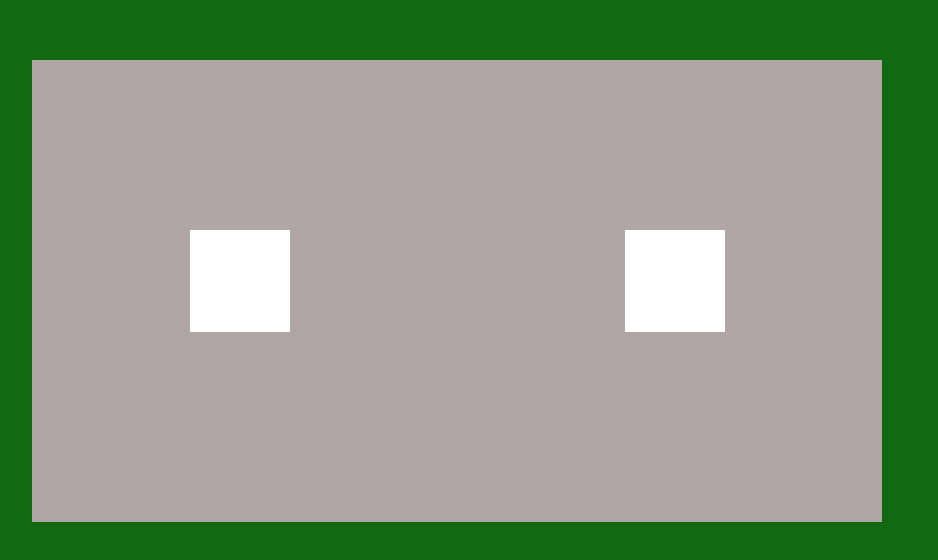
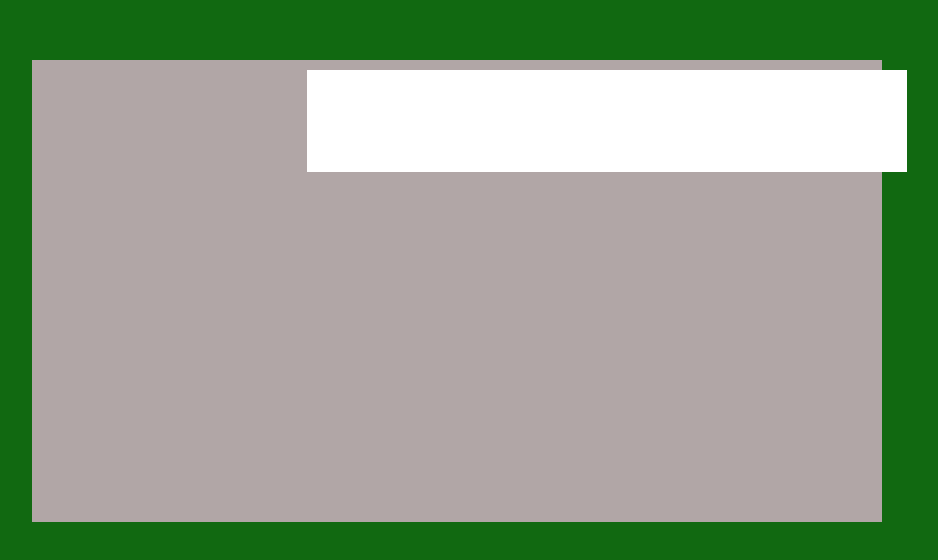
Before and after one commit to FelipeAntunesCampos/Fleur, a plain HTML site: page pages/CarrinhoCompras.html in a window 1280 px wide. Shown: the part 140-700 px from the top of the page, without its empty margins (183-1121 px from the left). Drawn offline with Linux system fonts and the light colour scheme.

```diff
--- a/assets/styles/CarrinhoCompras.css
+++ b/assets/styles/CarrinhoCompras.css
@@ -2,31 +2,25 @@
 background-color: rgb(17, 105, 17);
 }
 
-.logo{
-    width: 225.576px;
-    height: 52.681px;
-    flex-shrink: 0;
-}
 
 .flex-container { /* Cria uma caixa na qual vai armazenar os quadradinhos*/
     width: 850px;
     height: 462px;
     background-color: #b1a6a6; /* Cinza claro */
-    margin: 0 auto 20px;
+    margin: 0 auto ;
     margin-top: 200px;
     display: flex;
     justify-content: center;
-    align-items: center;
-    gap: 20px;
 }
 
 .flex-item { /* Cria uma caixa na qual vai armazenar os quadradinhos*/
-    width: 100px;
+    width: 600px;
     height: 102px;
     background-color: #ffffff; /* Cinza claro */
-    margin: 0 auto 20px;
     display: flex;
     justify-content: center;
     align-items: center;
-    gap: 20px;
+    position:absolute;
+    margin-left: 300px;
+    margin-top: 10px;
 }
--- a/pages/CarrinhoCompras.html
+++ b/pages/CarrinhoCompras.html
@@ -9,7 +9,8 @@
 <body>
     <div class="flex-container">
     <div class="flex-item"></div>
-    <div class="flex-item cor"></div>
+    <div class="flex-item2"></div>
+    <div class="flex-item3"></div>
     </div>
 </body>
 </html>
```
Lines whose indentation alone changed are shown as unchanged.
